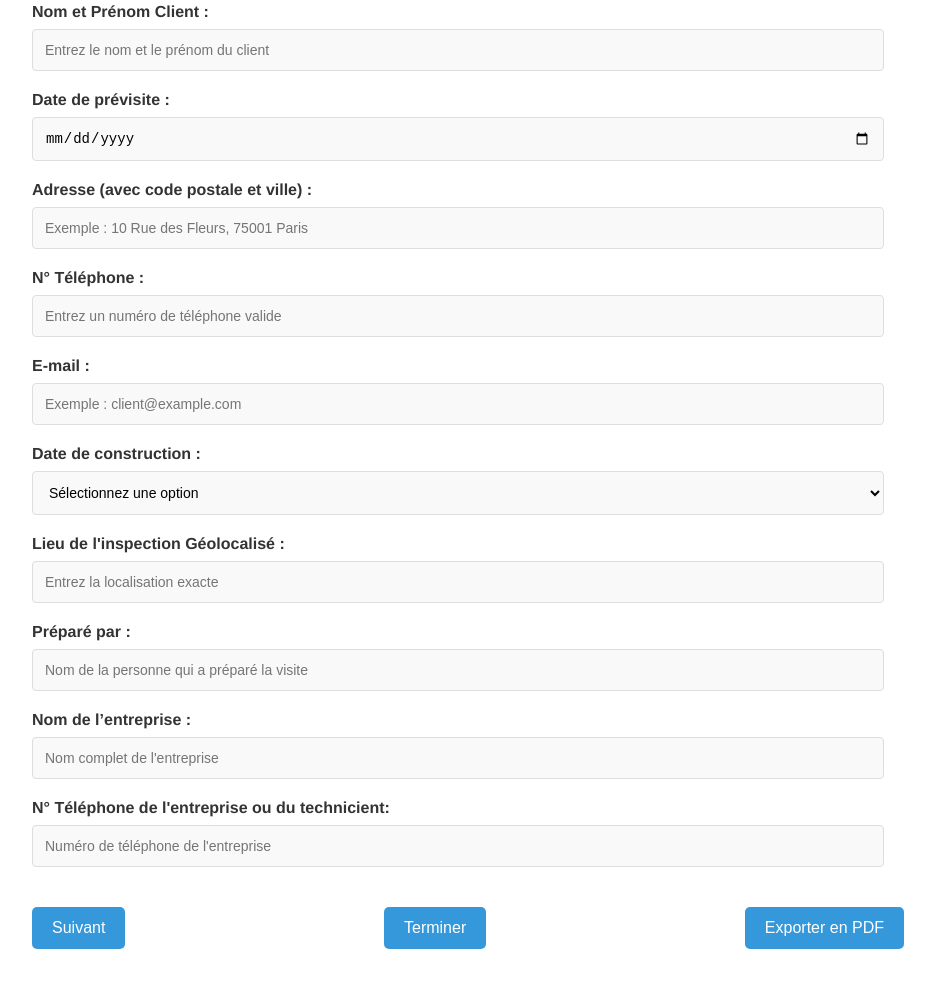
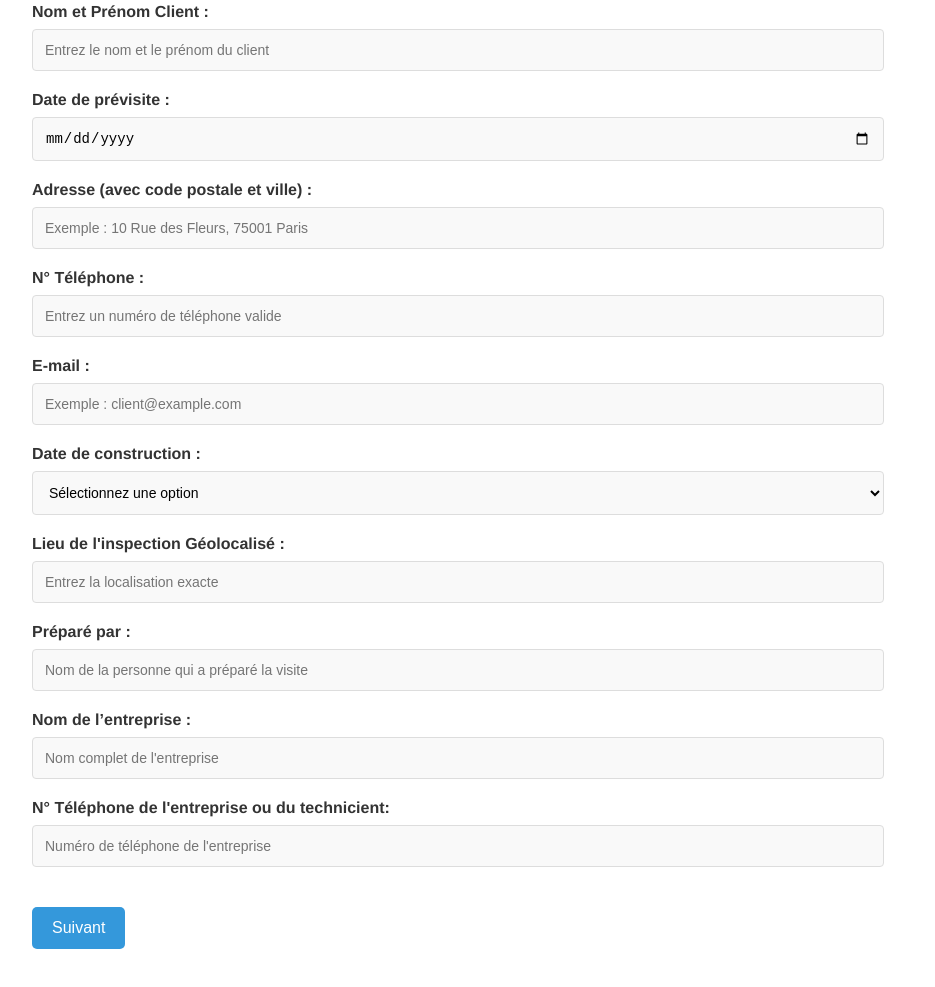
Before and after one commit to Lahat221/fiche-visite-terrain, a plain HTML site: page index.html in a window 1280 px wide. Shown: the part 366-1353 px from the top of the page, without its empty margins (172-1107 px from the left). Drawn offline with nearby package versions, Linux system fonts and the light colour scheme.

Commit message:
Add files via upload

```diff
--- a/index.html
+++ b/index.html
@@ -99,8 +99,6 @@
                     <!-- Boutons de navigation -->
                     <div class="form-actions">
                         <button type="button">Suivant</button>
-                        <button id="finishButton" type="button">Terminer</button>
-                        <button id="exportButton" type="button">Exporter en PDF</button>
                     </div>
             </div>
 
@@ -1752,7 +1750,8 @@
         <!-- Boutons de navigation -->
         <div class="form-actions">
             <button type="button">Précédent</button>
-            <button type="button">Terminer</button>
+            <button id="finishButton" type="button">Terminer</button>
+            <button id="exportButton" type="button">Exporter en PDF</button>
 
 
         </div>
```
